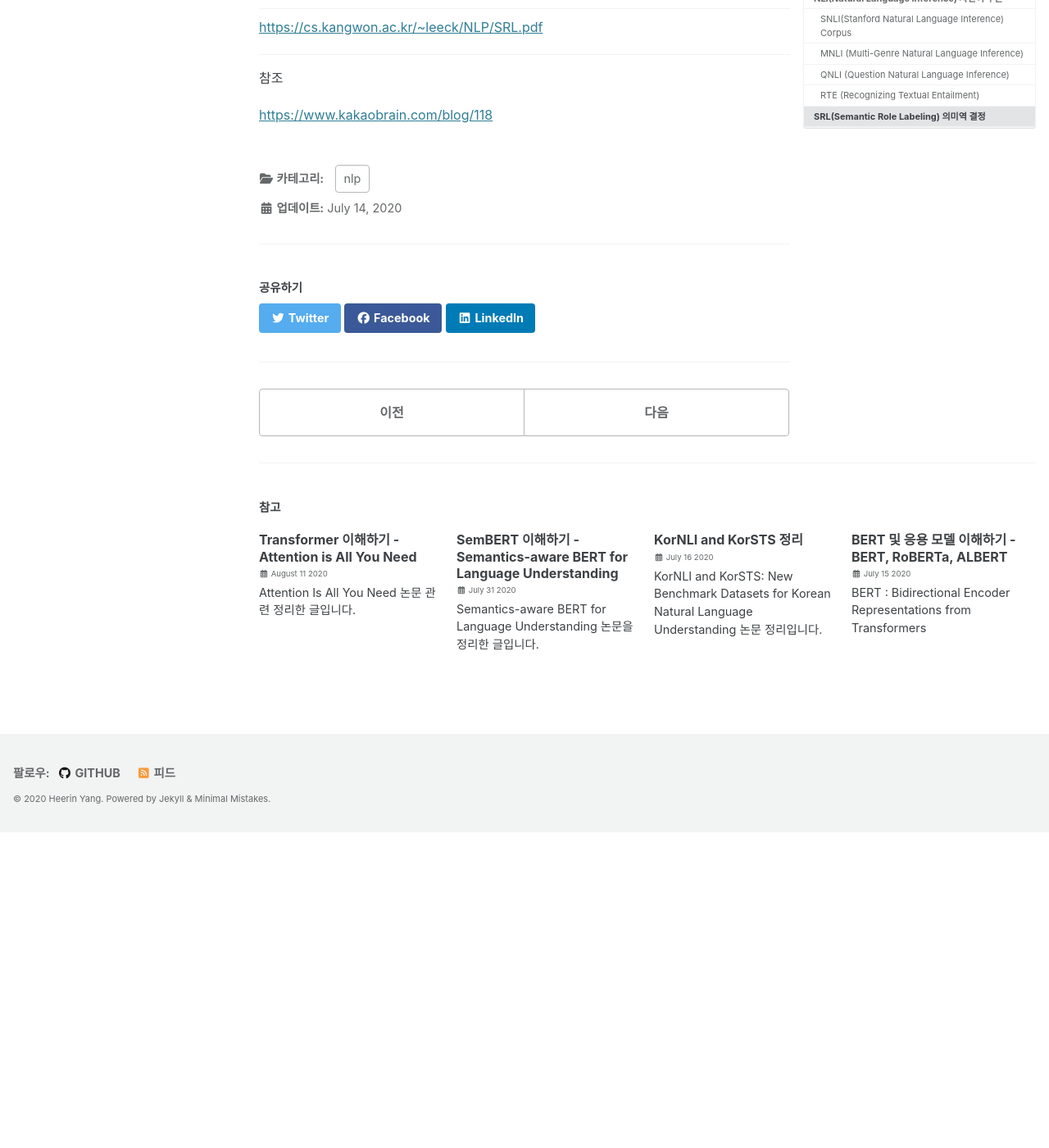
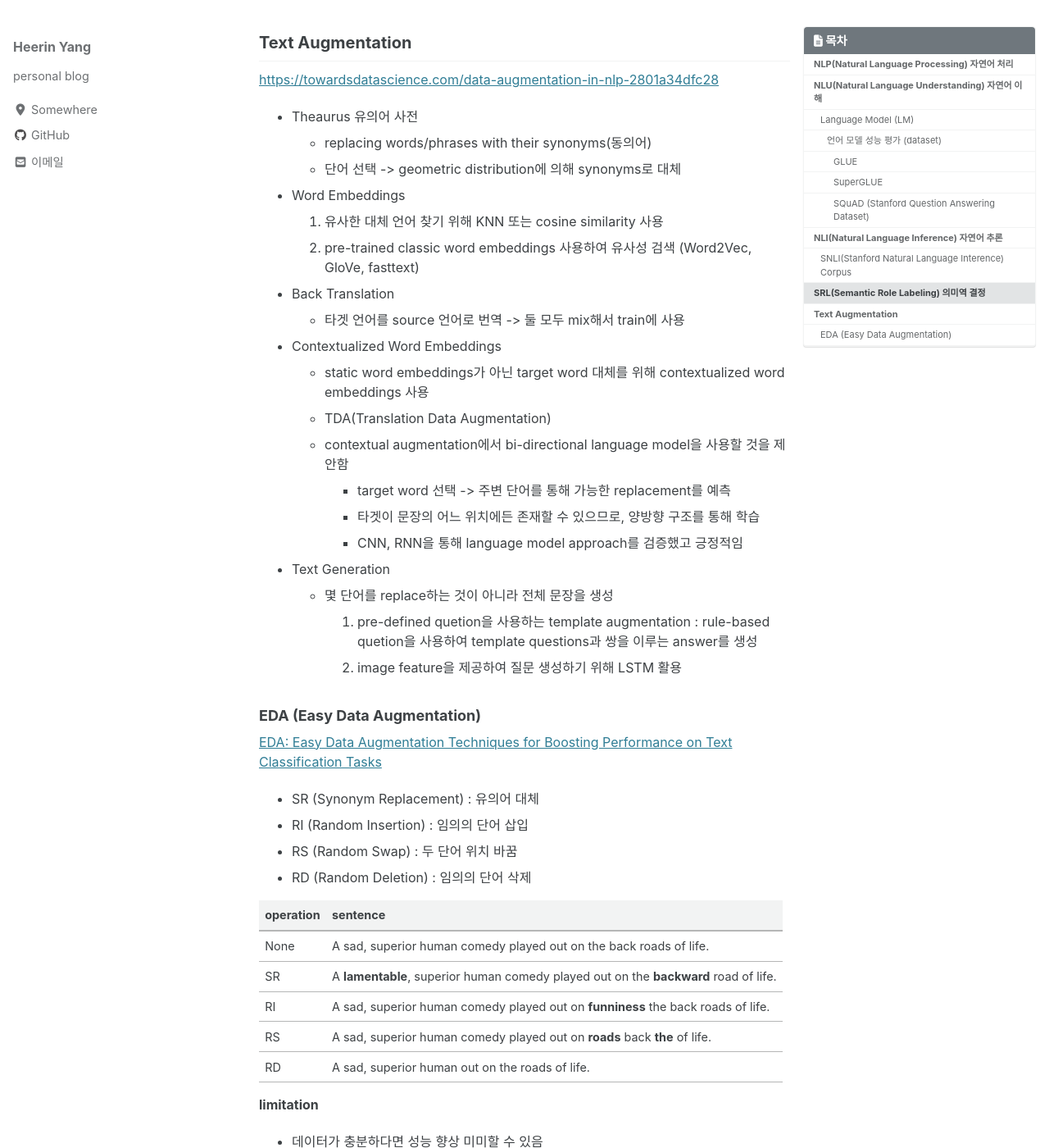
Before and after one commit to hryang06/hryang06.github.io, a Jekyll site: the page built from _posts/2020-07-14-NLP.md, in a window 1280 px wide and 1400 px high, scrolled down 6205 px. Shown: the whole window at 82% size. Built offline with Jekyll 4.4.1, drawn with Linux system fonts in a browser that asks for light colours; cached includes are drawn as plain includes; nearby versions of some CDN libraries; before the commit the page ends 7220 px from its top, so only the background shows below that; some of the changed text lies outside the part shown.

Commit message:
Add Text Augmentation

```diff
--- a/_posts/2020-07-14-NLP.md
+++ b/_posts/2020-07-14-NLP.md
@@ -154,18 +159,58 @@ Machine Reading Comprehension (기계 독해)
 기준)
 
 
-### MNLI (Multi-Genre Natural Language Inference)
-
-
-### QNLI (Question Natural Language Inference)
-
-
-### RTE (Recognizing Textual Entailment)
-
-
 ## SRL(Semantic Role Labeling) 의미역 결정
 
 <https://cs.kangwon.ac.kr/~leeck/NLP/SRL.pdf>
+
+
+## Text Augmentation
+
+<https://towardsdatascience.com/data-augmentation-in-nlp-2801a34dfc28>
+
+- Theaurus 유의어 사전
+    - replacing words/phrases with their synonyms(동의어)
+    - 단어 선택 -> geometric distribution에 의해 synonyms로 대체
+- Word Embeddings
+    1. 유사한 대체 언어 찾기 위해 KNN 또는 cosine similarity 사용
+    2. pre-trained classic word embeddings 사용하여 유사성 검색 (Word2Vec, GloVe, fasttext)
+- Back Translation
+    - 타겟 언어를 source 언어로 번역 -> 둘 모두 mix해서 train에 사용
+- Contextualized Word Embeddings
+    - static word embeddings가 아닌 target word 대체를 위해 contextualized word embeddings 사용
+    - TDA(Translation Data Augmentation)
+    - contextual augmentation에서 bi-directional language model을 사용할 것을 제안함
+        - target word 선택 -> 주변 단어를 통해 가능한 replacement를 예측
+        - 타겟이 문장의 어느 위치에든 존재할 수 있으므로, 양방향 구조를 통해 학습
+        - CNN, RNN을 통해 language model approach를 검증했고 긍정적임
+- Text Generation
+    - 몇 단어를 replace하는 것이 아니라 전체 문장을 생성
+    1. pre-defined quetion을 사용하는 template augmentation : rule-based quetion을 사용하여 template questions과 쌍을 이루는 answer를 생성
+    2. image feature을 제공하여 질문 생성하기 위해 LSTM 활용
+
+
+### EDA (Easy Data Augmentation)
+
+[EDA: Easy Data Augmentation Techniques for Boosting Performance on Text Classification Tasks](https://arxiv.org/abs/1901.11196)
+
+- SR (Synonym Replacement) : 유의어 대체
+- RI (Random Insertion) : 임의의 단어 삽입
+- RS (Random Swap) : 두 단어 위치 바꿈
+- RD (Random Deletion) : 임의의 단어 삭제
+
+| operation | sentence                                                                         |
+|-----------|----------------------------------------------------------------------------------|
+| None      | A sad, superior human comedy played out on the back roads of life.               |
+| SR        | A **lamentable**, superior human comedy played out on the **backward** road of life.|
+| RI        | A sad, superior human comedy played out on **funniness** the back roads of life. |
+| RS        | A sad, superior human comedy played out on **roads** back **the** of life.       |
+| RD        | A sad, superior human out on the roads of life.                                  |
+
+
+**limitation**
+
+- 데이터가 충분하다면 성능 향상 미미할 수 있음
+- pretrained model을 사용한 경우 상당한 개선 효과를 거두지 못할 수 있음
 
 
 ---
```
Also changed, not shown: other parts of _posts/2020-07-14-NLP.md (+5 -0 lines).
